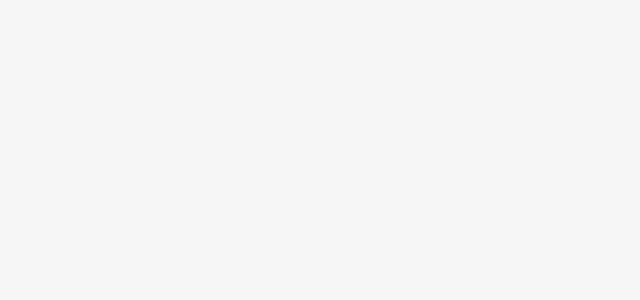
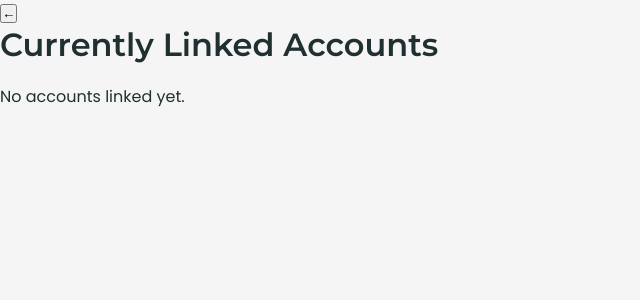
Before and after one commit to Saleh-Ghalayini/Apexo, a React (Vite) app in the folder client/: page /integrations in a window 1280 px wide. Shown: the top 300 px of the page, without its empty margins (0-640 px from the left). Built offline with nearby package versions, Linux system fonts and the light colour scheme.

Commit message:
implemented the basic structure for the integrations page

```diff
--- a/client/src/pages/Integrations/index.tsx
+++ b/client/src/pages/Integrations/index.tsx
@@ -1,11 +1,37 @@
 import React from 'react';
+import { useNavigate } from 'react-router-dom';
+import './Integrations.css';
 
+interface IntegrationAccount {
+  id: string;
+  name: string;
+  email: string;
+  type: 'workspace' | 'channel' | 'scheduler';
+  status: 'active' | 'inactive';
+  linkingDate: string;
+}
 
 const IntegrationsPage: React.FC = () => {
+  const navigate = useNavigate();
 
-    return (
-        <></>
-    );
+  const handleGoBack = () => {
+    navigate('/dashboard');
+  };
+
+  return (
+    <div className="integrations-container">
+      <div className="integrations-header">
+        <button className="back-button" onClick={handleGoBack}>
+          ←
+        </button>
+        <h1 className="header-title">Currently Linked Accounts</h1>
+      </div>
+
+      <div className="integrations-content">
+        <p>No accounts linked yet.</p>
+      </div>
+    </div>
+  );
 };
 
 export default IntegrationsPage;
```
